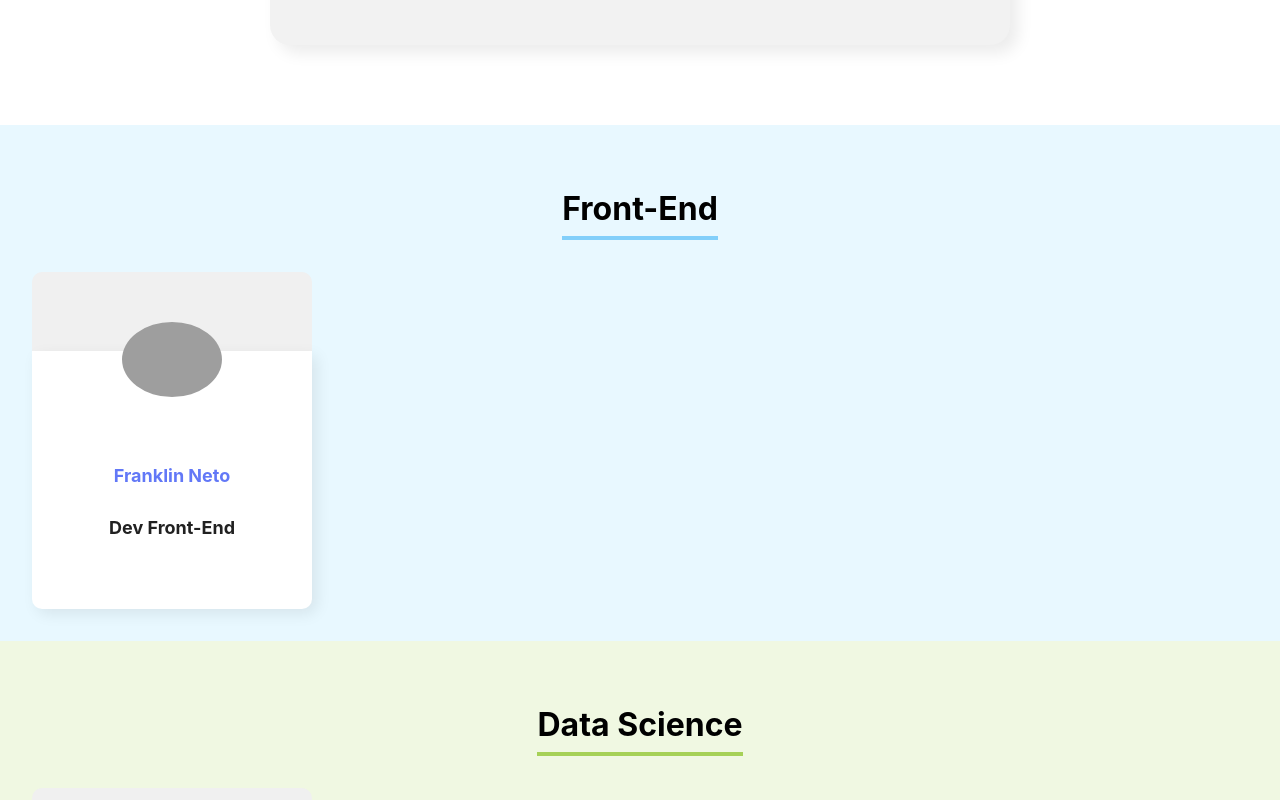
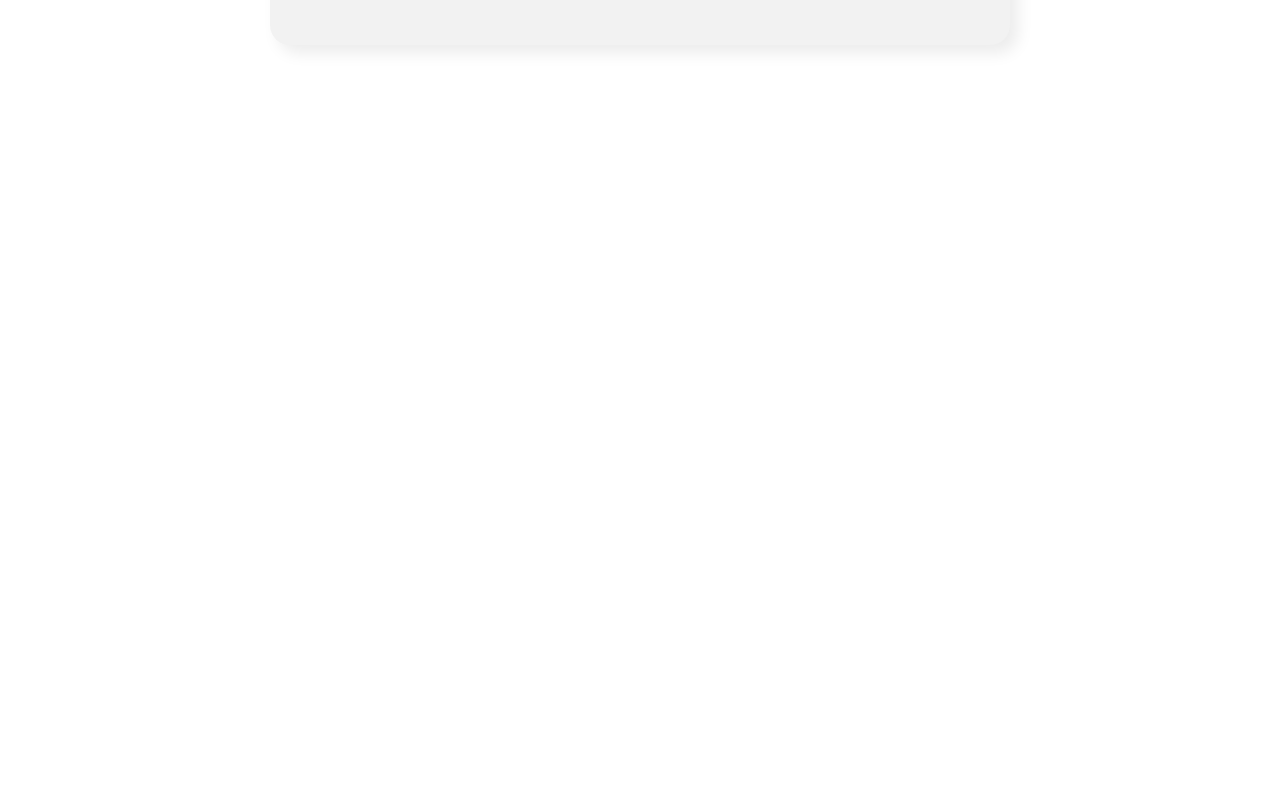
Before and after one commit to FranklinNeto/organo, a React (Create React App) app: page / in a window 1280 px wide. Shown: the part 1320-2120 px from the top of the page. After the commit the page ends 1445 px from the top, so only its background shows below. Built offline with nearby package versions, Linux system fonts and the light colour scheme; grey boxes are pictures that could not be loaded.

Commit message:
feat: add conditional rendering to colaboradores

```diff
--- a/src/App.js
+++ b/src/App.js
@@ -42,7 +42,7 @@ function App() {
   const aoNovoColaboradorAdicionado = (colaborador) => {
     console.log(colaborador);
 
-    setColaboradores(...colaboradores, colaborador);
+    setColaboradores([...colaboradores, colaborador]);
   };
 
   return (
@@ -60,6 +60,9 @@ function App() {
           nome={time.nome}
           corPrimaria={time.corPrimaria}
           corSecundaria={time.corSecundaria}
+          colaboradores={colaboradores.filter(
+            (colaborador) => colaborador.time === time.nome
+          )}
         />
       ))}
     </div>
--- a/src/components/ColaboradorCard/index.js
+++ b/src/components/ColaboradorCard/index.js
@@ -4,14 +4,11 @@ const ColaboradorCard = (props) => {
   return (
     <div className="colaborador">
       <div className="cabecalho">
-        <img
-          src="https://github.com/FranklinNeto.png"
-          alt="imagem do usuário"
-        />
+        <img src={props.imagem} alt={props.nome} />
       </div>
       <div className="rodape">
-        <h4>Franklin Neto</h4>
-        <h5>Dev Front-End</h5>
+        <h4>{props.nome}</h4>
+        <h5>{props.cargo}</h5>
       </div>
     </div>
   );
--- a/src/components/Form/index.js
+++ b/src/components/Form/index.js
@@ -18,6 +18,11 @@ const Form = (props) => {
       imagem,
       time,
     });
+
+    setNome("");
+    setCargo("");
+    setImagem("");
+    setTime("");
   };
 
   return (
--- a/src/components/Time/index.js
+++ b/src/components/Time/index.js
@@ -3,11 +3,23 @@ import "./styles.css";
 
 const Time = (props) => {
   const estilos = { backgroundColor: props.corSecundaria };
-  return (
+
+  const array = props.colaboradores;
+  return array.length > 0 ? (
     <section className="time" style={estilos}>
       <h3 style={{ borderColor: props.corPrimaria }}>{props.nome}</h3>
-      <ColaboradorCard />
+      <div className="colaboradores">
+        {props.colaboradores.map((colaborador) => (
+          <ColaboradorCard
+            nome={colaborador.nome}
+            cargo={colaborador.cargo}
+            imagem={colaborador.imagem}
+          />
+        ))}
+      </div>
     </section>
+  ) : (
+    <></>
   );
 };
 
--- a/src/components/Time/styles.css
+++ b/src/components/Time/styles.css
@@ -9,3 +9,10 @@
   display: inline-block;
   padding-bottom: 8px;
 }
+
+.time .colaboradores {
+  display: flex;
+  justify-content: space-around;
+  margin-top: 32px;
+  flex-wrap: wrap;
+}
```
Also changed, not shown: src/components/Rodape/index.js (added).
